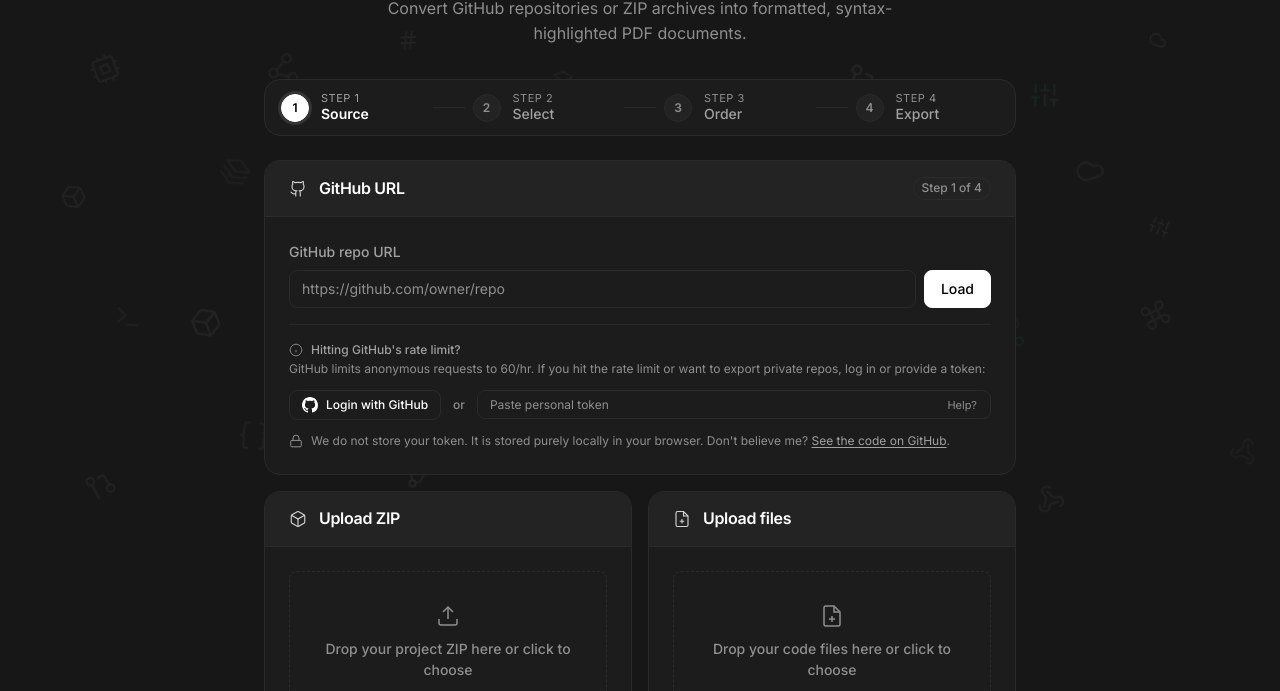
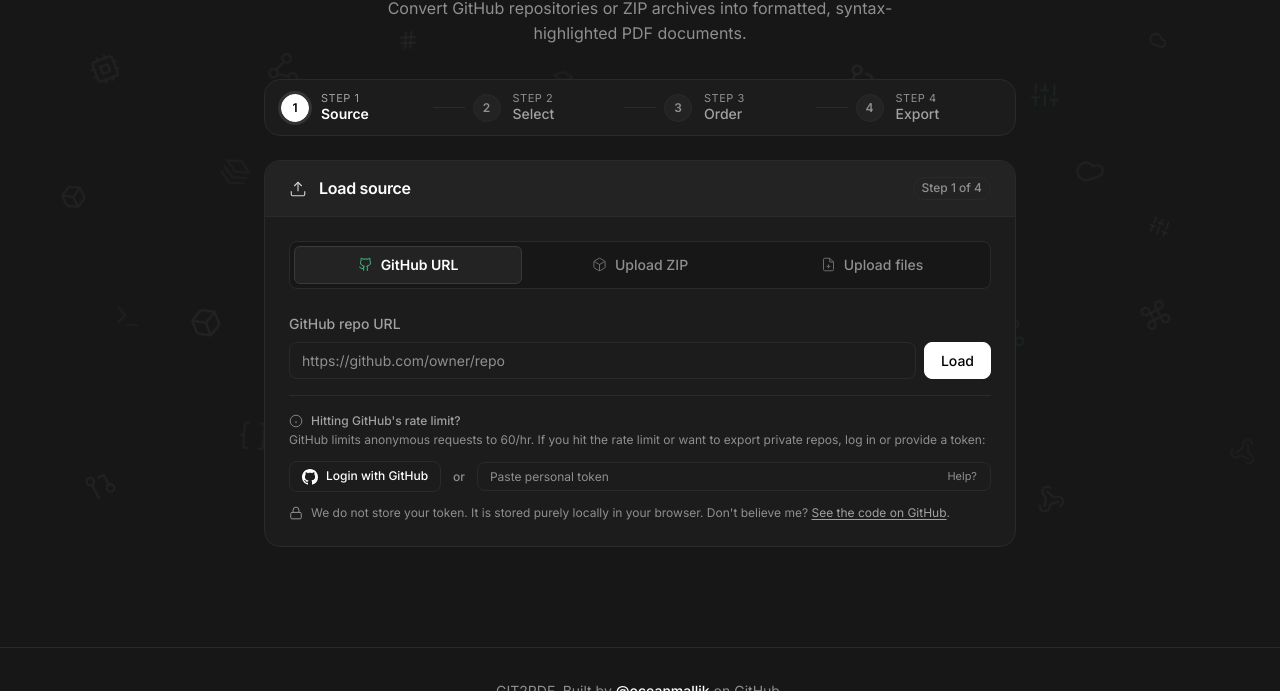
Before and after one commit to oceanmallik/git2pdf, a plain HTML site: page index.html in a window 1280 px wide. Shown: the part 261-952 px from the top of the page. Drawn offline with nearby package versions, Linux system fonts and the light colour scheme.

Commit message:
Implement unified source method tabs for input section with improved layout and styling

```diff
--- a/app.js
+++ b/app.js
@@ -183,8 +183,10 @@ const EXTENSION_TO_LANGUAGE = {
 const inputSection = document.getElementById('input-section') || document.querySelector('.input-section');
 const tabGithubBtn = document.getElementById('tab-github-btn');
 const tabZipBtn = document.getElementById('tab-zip-btn');
+const tabFilesBtn = document.getElementById('tab-files-btn');
 const tabGithubPanel = document.getElementById('tab-github-panel');
 const tabZipPanel = document.getElementById('tab-zip-panel');
+const tabFilesPanel = document.getElementById('tab-files-panel');
 
 const form = document.getElementById('repo-form');
 const repoUrlInput = document.getElementById('repo-url') || document.querySelector('input[type="text"]');
@@ -258,7 +260,47 @@ const pdfBwBtn = document.getElementById('pdf-bw-btn');
 const printViewEl = document.getElementById('print-view');
 
 // State
-var activeTab = 'github'; // 'github' or 'zip'
+var activeTab = 'github'; // 'github', 'zip', or 'files'
+
+function switchSourceTab(tab) {
+  const tabs = [
+    { key: 'github', btn: tabGithubBtn, panel: tabGithubPanel },
+    { key: 'zip', btn: tabZipBtn, panel: tabZipPanel },
+    { key: 'files', btn: tabFilesBtn, panel: tabFilesPanel }
+  ];
+  if (!tabs.some(t => t.key === tab)) return;
+
+  activeTab = tab;
+  for (const item of tabs) {
+    const isActive = item.key === tab;
+    if (item.btn) {
+      item.btn.classList.toggle('active', isActive);
+      item.btn.setAttribute('aria-selected', String(isActive));
+    }
+    if (item.panel) {
+      item.panel.hidden = !isActive;
+    }
+  }
+  setStatus('');
+}
+
+const sourceTabButtons = [tabGithubBtn, tabZipBtn, tabFilesBtn].filter(Boolean);
+sourceTabButtons.forEach((btn, idx) => {
+  btn.addEventListener('click', () => {
+    switchSourceTab(btn.dataset.sourceTab);
+  });
+  btn.addEventListener('keydown', (e) => {
+    if (e.key === 'ArrowRight' || e.key === 'ArrowLeft') {
+      e.preventDefault();
+      const dir = e.key === 'ArrowRight' ? 1 : -1;
+      const nextBtn = sourceTabButtons[(idx + dir + sourceTabButtons.length) % sourceTabButtons.length];
+      if (nextBtn) {
+        switchSourceTab(nextBtn.dataset.sourceTab);
+        nextBtn.focus();
+      }
+    }
+  });
+});
 var selectedFilePaths = new Set();
 var currentTreeRoot = null;
 var allFileNodes = [];
--- a/index.html
+++ b/index.html
@@ -100,24 +100,76 @@
           </ol>
         </nav>
 
-        <!-- Step 1: Input Section (3 Methods: GitHub URL, Upload ZIP, Upload files) -->
+        <!-- Step 1: Input Section (Unified Card with 3 Source Methods: GitHub URL, Upload ZIP, Upload files) -->
         <div id="input-section" class="input-section">
-          <div class="input-cards-layout">
-
-            <!-- Card 1: GitHub URL (Full width on top) -->
-            <div class="card input-card github-card">
+          <div class="card input-card source-card">
             <div class="step-card-header">
               <div class="step-card-header-inner">
                 <svg width="18" height="18" viewBox="0 0 24 24" fill="none" stroke="currentColor" stroke-width="1.5" class="card-icon">
-                    <path d="M15 22v-4a4.8 4.8 0 0 0-1-3.5c3 0 6-2 6-5.5.08-1.25-.27-2.48-1-3.5.28-1.15.28-2.35 0-3.5 0 0-1 0-3 1.5-2.64-.5-5.36-.5-8 0C6 2 5 2 5 2c-.3 1.15-.3 2.35 0 3.5A5.403 5.403 0 0 0 4 9c0 3.5 3 5.5 6 5.5-.39.49-.68 1.05-.85 1.65-.17.6-.22 1.23-.15 1.85v4"></path>
-                    <path d="M9 18c-4.51 2-5-2-7-2"></path>
+                  <path d="M21 15v4a2 2 0 0 1-2 2H5a2 2 0 0 1-2-2v-4"/>
+                  <polyline points="17 8 12 3 7 8"/>
+                  <line x1="12" y1="3" x2="12" y2="15"/>
                 </svg>
-                  <h2 class="step-card-title">GitHub URL</h2>
+                <h2 class="step-card-title">Load source</h2>
               </div>
               <span class="badge">Step 1 of 4</span>
             </div>
 
             <div class="step-card-body">
+              <!-- Unified Source Switcher -->
+              <div class="source-tabs" role="tablist" aria-label="Source method">
+                <button
+                  type="button"
+                  id="tab-github-btn"
+                  class="source-tab-btn active"
+                  role="tab"
+                  aria-selected="true"
+                  aria-controls="tab-github-panel"
+                  data-source-tab="github"
+                >
+                  <svg width="15" height="15" viewBox="0 0 24 24" fill="none" stroke="currentColor" stroke-width="1.5" aria-hidden="true">
+                    <path d="M15 22v-4a4.8 4.8 0 0 0-1-3.5c3 0 6-2 6-5.5.08-1.25-.27-2.48-1-3.5.28-1.15.28-2.35 0-3.5 0 0-1 0-3 1.5-2.64-.5-5.36-.5-8 0C6 2 5 2 5 2c-.3 1.15-.3 2.35 0 3.5A5.403 5.403 0 0 0 4 9c0 3.5 3 5.5 6 5.5-.39.49-.68 1.05-.85 1.65-.17.6-.22 1.23-.15 1.85v4"/>
+                    <path d="M9 18c-4.51 2-5-2-7-2"/>
+                  </svg>
+                  <span>GitHub URL</span>
+                </button>
+                <button
+                  type="button"
+                  id="tab-zip-btn"
+                  class="source-tab-btn"
+                  role="tab"
+                  aria-selected="false"
+                  aria-controls="tab-zip-panel"
+                  data-source-tab="zip"
+                >
+                  <svg width="15" height="15" viewBox="0 0 24 24" fill="none" stroke="currentColor" stroke-width="1.5" aria-hidden="true">
+                    <path d="M21 16V8a2 2 0 0 0-1-1.73l-7-4a2 2 0 0 0-2 0l-7 4A2 2 0 0 0 3 8v8a2 2 0 0 0 1 1.73l7 4a2 2 0 0 0 2 0l7-4A2 2 0 0 0 21 16z"/>
+                    <polyline points="3.29 7 12 12 20.71 7"/>
+                    <line x1="12" y1="22" x2="12" y2="12"/>
+                  </svg>
+                  <span>Upload ZIP</span>
+                </button>
+                <button
+                  type="button"
+                  id="tab-files-btn"
+                  class="source-tab-btn"
+                  role="tab"
+                  aria-selected="false"
+                  aria-controls="tab-files-panel"
+                  data-source-tab="files"
+                >
+                  <svg width="15" height="15" viewBox="0 0 24 24" fill="none" stroke="currentColor" stroke-width="1.5" aria-hidden="true">
+                    <path d="M14 2H6a2 2 0 0 0-2 2v16a2 2 0 0 0 2 2h12a2 2 0 0 0 2-2V8z"/>
+                    <polyline points="14 2 14 8 20 8"/>
+                    <line x1="12" y1="18" x2="12" y2="12"/>
+                    <line x1="9" y1="15" x2="15" y2="15"/>
+                  </svg>
+                  <span>Upload files</span>
+                </button>
+              </div>
+
+              <!-- Panel 1: GitHub URL -->
+              <div id="tab-github-panel" class="tab-panel" role="tabpanel" aria-labelledby="tab-github-btn">
                 <form id="repo-form">
                   <div class="form-group">
                     <label for="repo-url">GitHub repo URL</label>
@@ -233,26 +285,9 @@
                   </div>
                 </form>
               </div>
-            </div>
 
-            <!-- Two Cards Side by Side: Upload ZIP and Upload files -->
-            <div class="input-secondary-cards">
-
-              <!-- Card 2: Upload ZIP -->
-              <div class="card input-card zip-card">
-                <div class="step-card-header">
-                  <div class="step-card-header-inner">
-                    <svg width="18" height="18" viewBox="0 0 24 24" fill="none" stroke="currentColor" stroke-width="1.5" class="card-icon">
-                      <path d="M21 16V8a2 2 0 0 0-1-1.73l-7-4a2 2 0 0 0-2 0l-7 4A2 2 0 0 0 3 8v8a2 2 0 0 0 1 1.73l7 4a2 2 0 0 0 2 0l7-4A2 2 0 0 0 21 16z"/>
-                      <polyline points="3.29 7 12 12 20.71 7"/>
-                      <line x1="12" y1="22" x2="12" y2="12"/>
-                    </svg>
-                    <h2 class="step-card-title">Upload ZIP</h2>
-                  </div>
-                </div>
-
-                <div class="step-card-body flex-col-between">
-                  <div>
+              <!-- Panel 2: Upload ZIP -->
+              <div id="tab-zip-panel" class="tab-panel" role="tabpanel" aria-labelledby="tab-zip-btn" hidden>
                 <div id="zip-dropzone" class="zip-dropzone" tabindex="0" role="button" aria-label="Drop your project ZIP here or click to choose">
                   <input type="file" id="zip-file-input" accept=".zip" hidden>
                   <div class="dropzone-inner">
@@ -264,7 +299,7 @@
                       </svg>
                     </div>
                     <p class="dropzone-text">Drop your project ZIP here or click to choose</p>
-                      </div>
+                    <p class="dropzone-subtext">Reads .zip archives locally in your browser (up to 100 MB)</p>
                   </div>
                 </div>
 
@@ -276,23 +311,9 @@
                   </div>
                 </div>
               </div>
-              </div>
 
-              <!-- Card 3: Upload files -->
-              <div class="card input-card files-card">
-                <div class="step-card-header">
-                  <div class="step-card-header-inner">
-                    <svg width="18" height="18" viewBox="0 0 24 24" fill="none" stroke="currentColor" stroke-width="1.5" class="card-icon">
-                      <path d="M14 2H6a2 2 0 0 0-2 2v16a2 2 0 0 0 2 2h12a2 2 0 0 0 2-2V8z"/>
-                      <polyline points="14 2 14 8 20 8"/>
-                      <line x1="12" y1="18" x2="12" y2="12"/>
-                      <line x1="9" y1="15" x2="15" y2="15"/>
-                    </svg>
-                    <h2 class="step-card-title">Upload files</h2>
-                  </div>
-                </div>
-
-                <div class="step-card-body flex-col-between">
+              <!-- Panel 3: Upload files -->
+              <div id="tab-files-panel" class="tab-panel" role="tabpanel" aria-labelledby="tab-files-btn" hidden>
                 <div class="files-body-main">
                   <div id="files-dropzone" class="zip-dropzone files-dropzone" tabindex="0" role="button" aria-label="Drop your code files here or click to choose">
                     <input type="file" id="files-input" multiple hidden>
@@ -306,6 +327,7 @@
                         </svg>
                       </div>
                       <p class="dropzone-text">Drop your code files here or click to choose</p>
+                      <p class="dropzone-subtext">Add one or more files locally (up to 10 MB per file)</p>
                     </div>
                   </div>
 
@@ -322,8 +344,6 @@
                   <button type="button" id="files-continue-btn" class="btn-primary" disabled>Continue</button>
                 </div>
               </div>
-              </div>
-
             </div>
           </div>
 
--- a/style.css
+++ b/style.css
@@ -800,40 +800,75 @@ input[type="checkbox"] {
 }
 
 /* ==========================================================================
-   TABS
+   SOURCE TABS (Unified Step 1 Switcher)
    ========================================================================== */
-.tabs-nav {
-  display: flex;
-  gap: 0;
-  border-bottom: 1px solid var(--border);
+.source-tabs {
+  display: grid;
+  grid-template-columns: repeat(3, 1fr);
+  gap: 4px;
+  padding: 4px;
+  background-color: var(--bg-page);
+  border: 1px solid var(--border);
+  border-radius: var(--radius-sm);
   margin-bottom: var(--space-6);
 }
 
-.tab-btn {
-  background: transparent;
-  border: none;
-  border-bottom: 2px solid transparent;
-  border-radius: 0;
-  padding: var(--space-2) var(--space-4);
+.source-tab-btn {
+  display: inline-flex;
+  align-items: center;
+  justify-content: center;
+  gap: var(--space-2);
+  padding: var(--space-2) var(--space-3);
+  border-radius: 6px;
+  border: 1px solid transparent;
+  background-color: transparent;
+  color: var(--text-muted);
   font-size: var(--text-14);
   font-weight: var(--weight-500);
   font-family: var(--font-sans);
-  color: var(--text-muted);
   cursor: pointer;
-  margin-bottom: -1px;
-  transition: color 150ms ease, border-color 150ms ease;
   white-space: nowrap;
-}
-
-.tab-btn:hover:not(:disabled) {
-  color: var(--text-primary);
-  border-bottom-color: var(--border-hover);
-}
-
-.tab-btn.active {
+  transition: color 150ms ease, background-color 150ms ease, border-color 150ms ease;
+}
+
+.source-tab-btn svg {
+  flex-shrink: 0;
+  opacity: 0.75;
+  transition: opacity 150ms ease, color 150ms ease;
+}
+
+.source-tab-btn:hover:not(.active) {
+  color: var(--text-primary);
+  background-color: rgba(255, 255, 255, 0.03);
+  border-color: transparent;
+}
+
+.source-tab-btn:hover:not(.active) svg {
+  opacity: 1;
+}
+
+.source-tab-btn.active {
+  background-color: var(--bg-elevated);
+  border-color: var(--border-hover);
   color: var(--text-primary);
   font-weight: var(--weight-600);
-  border-bottom-color: var(--text-primary);
+}
+
+.source-tab-btn.active svg {
+  opacity: 1;
+  color: var(--accent);
+}
+
+@media (max-width: 520px) {
+  .source-tab-btn {
+    padding: var(--space-2) var(--space-2);
+    font-size: var(--text-12);
+    gap: 6px;
+  }
+  .source-tab-btn svg {
+    width: 14px;
+    height: 14px;
+  }
 }
 
 .tab-panel[hidden] {
@@ -854,25 +889,6 @@ input[type="checkbox"] {
   display: none !important;
 }
 
-/* 3-Input Load Step Layout: Full-width GitHub on top, 2 equal columns below */
-.input-cards-layout {
-  display: flex;
-  flex-direction: column;
-  gap: 16px;
-}
-
-.input-secondary-cards {
-  display: grid;
-  grid-template-columns: 1fr 1fr;
-  gap: 16px;
-}
-
-@media (max-width: 720px) {
-  .input-secondary-cards {
-    grid-template-columns: 1fr;
-  }
-}
-
 .input-card {
   background-color: var(--bg-card);
   border: 1px solid var(--border);
@@ -891,13 +907,6 @@ input[type="checkbox"] {
   flex: 1;
   display: flex;
   flex-direction: column;
-}
-
-.flex-col-between {
-  display: flex;
-  flex-direction: column;
-  justify-content: space-between;
-  height: 100%;
 }
 
 /* Dropzones (ZIP & Files) */
@@ -951,8 +960,14 @@ input[type="checkbox"] {
 
 .dropzone-text {
   font-size: var(--text-14);
-  color: var(--text-muted);
+  color: var(--text-primary);
   font-weight: var(--weight-500);
+  pointer-events: none;
+}
+
+.dropzone-subtext {
+  font-size: var(--text-12);
+  color: var(--text-muted);
   pointer-events: none;
 }
 
```
Lines whose indentation alone changed are shown as unchanged.
